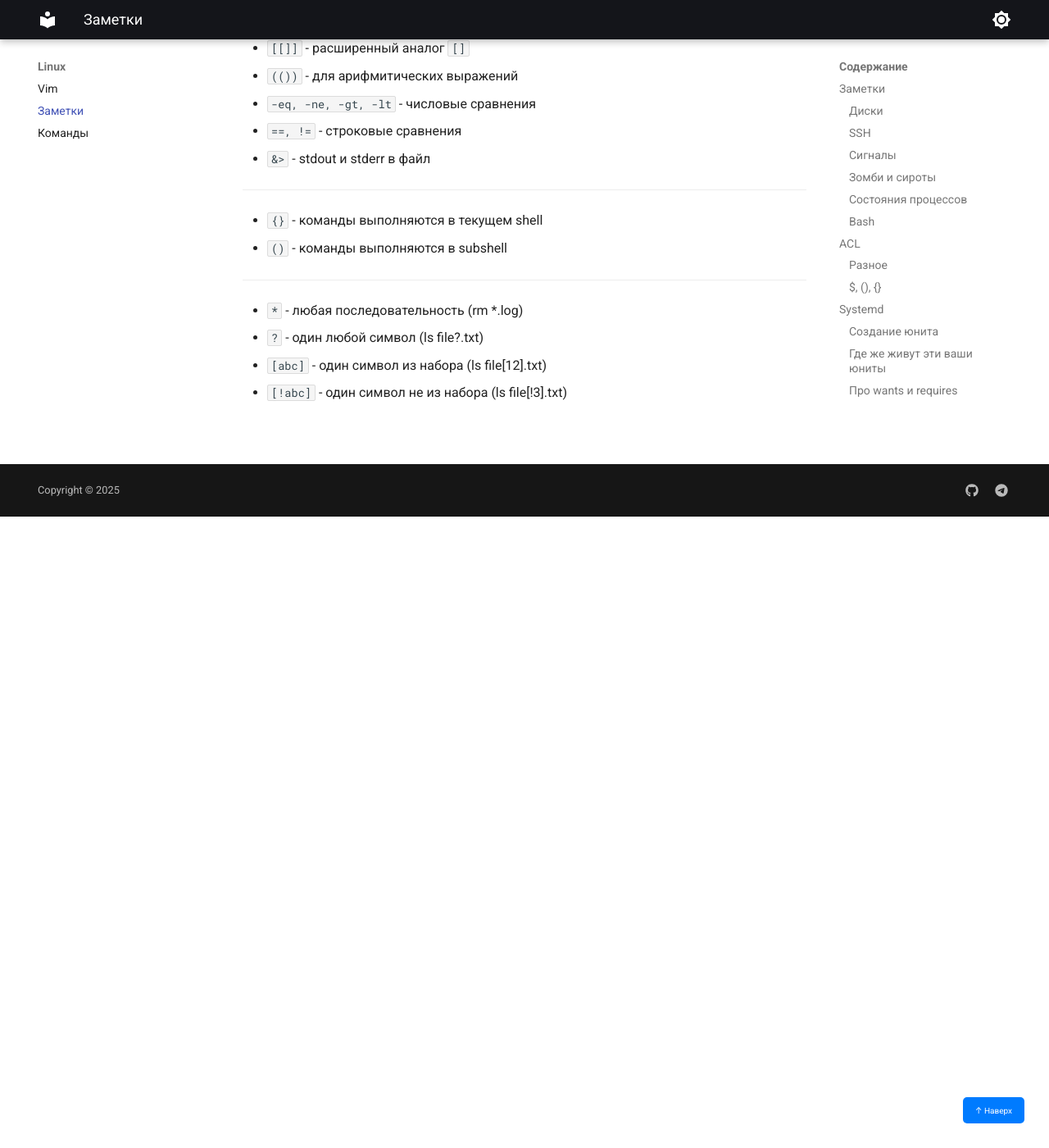
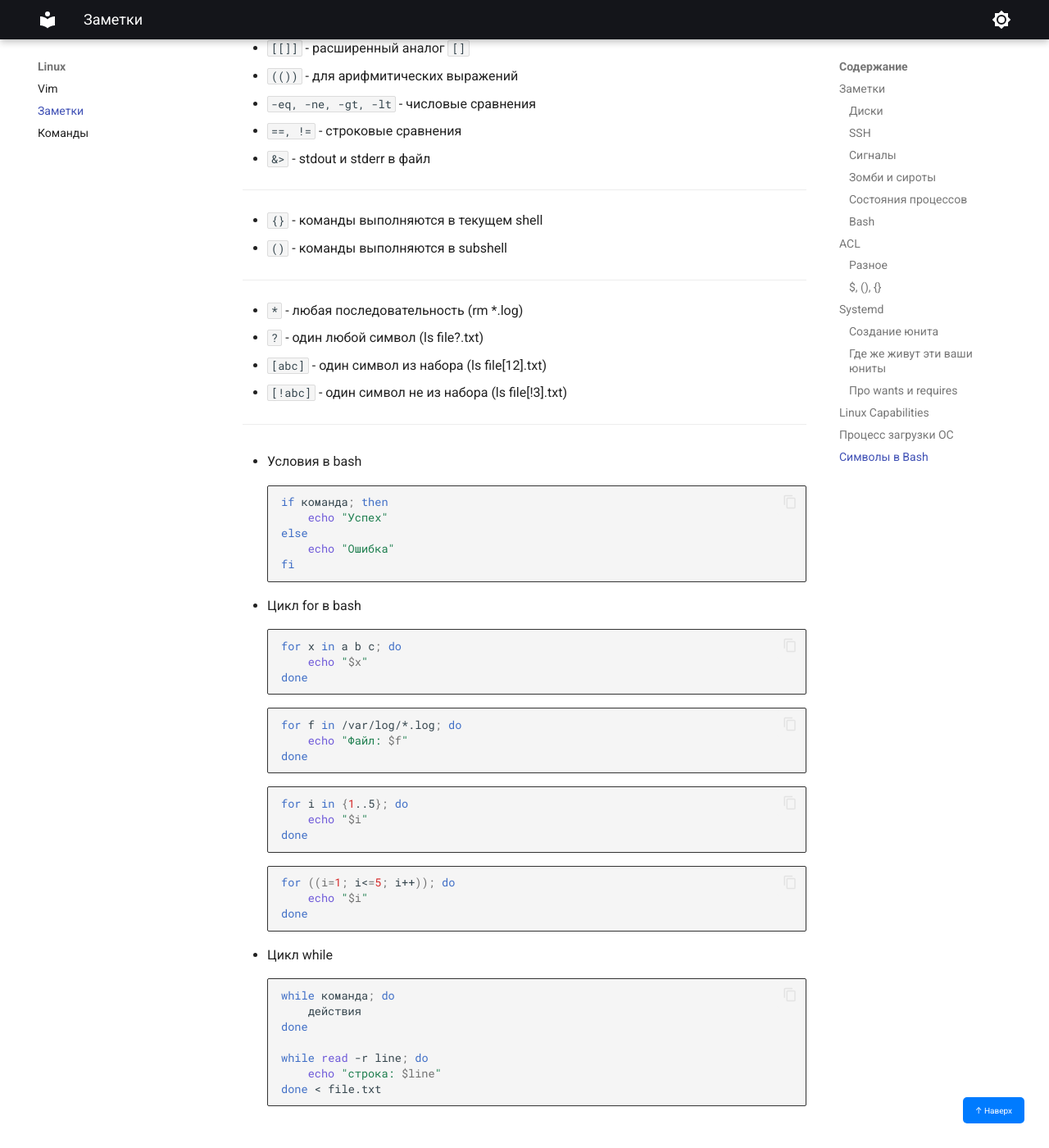
Before and after one commit to ilyamak04/wiki, an MkDocs documentation site: the page built from docs/linux/Заметки.md, in a window 1280 px wide and 1400 px high, scrolled down 11257 px. Shown: the whole window at 82% size. Built offline with MkDocs 1.6.1 and Material for MkDocs 9.7.7, drawn with Linux system fonts in a browser that asks for light colours.

Commit message:
add adout bash

````diff
--- a/docs/linux/Заметки.md
+++ b/docs/linux/Заметки.md
@@ -408,3 +408,47 @@ setcap cap_net_raw+ep /usr/local/bin/blackbox_exporter
 - `?` - один любой символ	(ls file?.txt)
 - `[abc]`	- один символ из набора	(ls file[12].txt)
 - `[!abc]` - один символ не из набора	(ls file[!3].txt)
+
+---
+
+- Условия в bash
+```bash
+if команда; then
+    echo "Успех"
+else
+    echo "Ошибка"
+fi
+```
+
+- Цикл for в bash
+```bash
+for x in a b c; do
+    echo "$x"
+done
+```
+```bash
+for f in /var/log/*.log; do
+    echo "Файл: $f"
+done
+```
+```bash
+for i in {1..5}; do
+    echo "$i"
+done
+```
+```bash
+for ((i=1; i<=5; i++)); do
+    echo "$i"
+done
+```
+
+- Цикл while
+```bash
+while команда; do
+    действия
+done
+
+while read -r line; do
+    echo "строка: $line"
+done < file.txt
+```
````
Also changed, not shown: docs/DB/Postgresql.md (line endings or trailing spaces).
